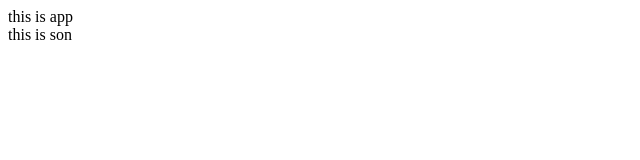
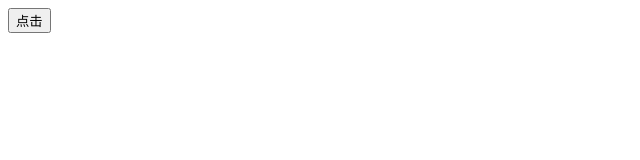
Before and after one commit to llb811112/react-learning, a React (Vite) app in the folder my-app/: page / in a window 1280 px wide. Shown: the top 160 px of the page, without its empty margins (0-640 px from the left). Built offline with nearby package versions, Linux system fonts and the light colour scheme.

Commit message:
在子组件中调用父组件中的函数并传递实参;-- 实现子传父

```diff
--- a/my-app/src/APP.jsx
+++ b/my-app/src/APP.jsx
@@ -1,23 +1,22 @@
-function Son(props){
-    return (
-        <>
-        <div>{props.name}</div>
-        <div>this is son</div>
-        </>
-    )
+// 在子组件中调用父组件中的函数并传递实参;-- 实现子传父
+function Child(props){
+  return(
+    <div>
+      <button onClick={()=>props.ClickHandle('我是中国人,我是React开发者')}>点击</button>
+    </div>
+  )
 }
-//  ## 父传子-基础实现;
 function APP(){
-    const name = 'this is app'
-    return (
-        <>
-        <Son name={name}/>
-        </>
-    )
+ const ClickHandle = (text) =>{
+  alert(text)
+ }
+return(
+  <div>
+    <Child ClickHandle={ClickHandle}/>
+  </div>
+)
+
+
+
 }
-//  ***实现步骤:***
-
-// 1.父组件传递数据-在子组件标签上绑定属性
-
-// 2.子组件接收数据-子组件通过props参数接收数据
 export default APP;
```
Also changed, not shown: my-app/src/APP8.jsx (added, +31 -0 lines), 2 other files (tests, documents, lock files or other folders).
